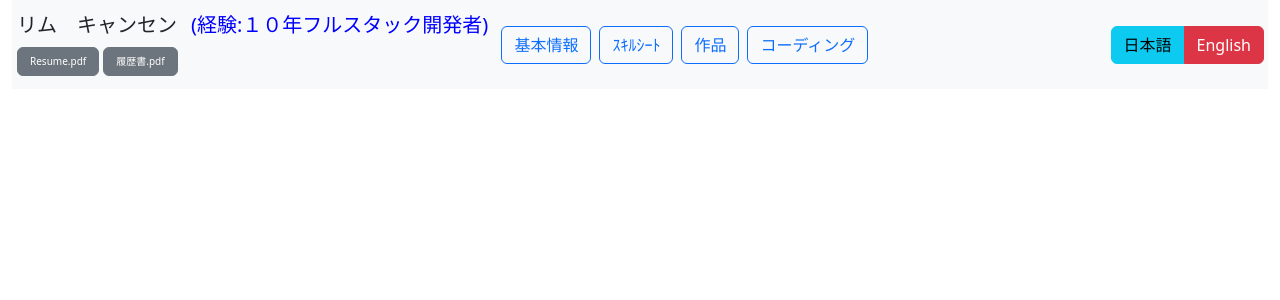
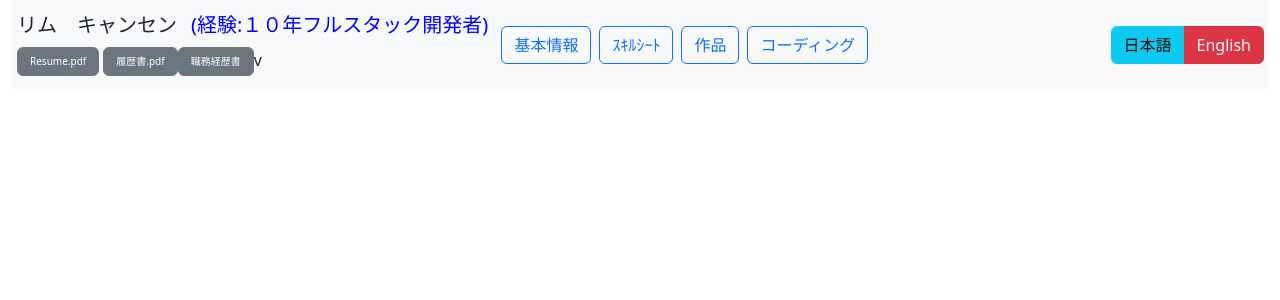
Before and after one commit to potatoscript/resume2-development, a Vue app in the folder ui/: page /codility in a window 1280 px wide. Shown: the top 300 px of the page. Built offline with nearby package versions, Linux system fonts and the light colour scheme.

Commit message:
added CV

```diff
--- a/ui/src/App.vue
+++ b/ui/src/App.vue
@@ -41,6 +41,14 @@
                 >
                   {{ $t("message.JapaneseResume") }}
                 </a>
+                <a
+                  class="btn btn-secondary dense my-1"
+                  target="_blank"
+                  style="font-size: 10px"
+                  href="https://github.com/potatoscript/resume2-development/blob/master/ui/src/assets/職務経歴書.doc"
+                >
+                  {{ $t("message.CurriculumVitae") }} </a
+                >v
               </td>
             </tr>
           </table>
--- a/ui/src/assets/locales/en.json
+++ b/ui/src/assets/locales/en.json
@@ -1,5 +1,6 @@
 {
     "message":{
+        "CurriculumVitae":"Curriculum Vitae",
         "MyCV": "Experience",
         "MySkills": "Skills",
         "MySamples": "My Works",
--- a/ui/src/assets/locales/ja.json
+++ b/ui/src/assets/locales/ja.json
@@ -1,6 +1,7 @@
 {
     "message":{
-        "MyCV": "職務経歴",
+        "CurriculumVitae":"職務経歴書",
+        "MyCV": "履歴書",
         "MySkills": "ｽｷﾙｼｰﾄ",
         "MySamples": "作品",
         "MyYearExperience" : "(経験:１０年フルスタック開発者)",
--- a/ui/src/views/CodilityView.vue
+++ b/ui/src/views/CodilityView.vue
@@ -19,7 +19,7 @@
                   color: white;
                 "
               >
-    TASK 10: 2022-10-16 (easy)
+    TASK 10: 2022-10-16 (easy) OddOccurrencesInArray
 
     A non-empty array A consisting of N integers is given.
     The array contains an odd number of elements,
```
Also changed, not shown: 1 other file (tests, documents, lock files or other folders).
